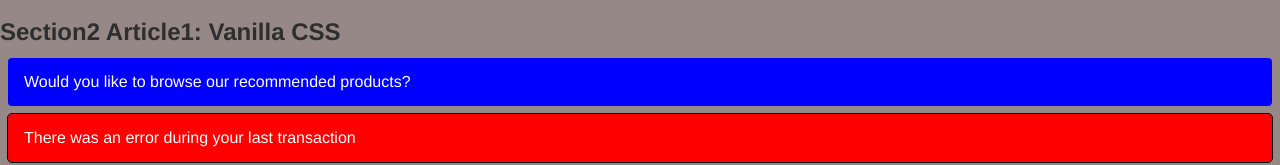
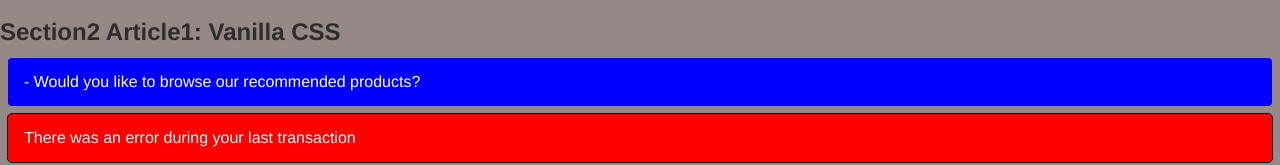
Before and after one commit to KonradKinok/react-first-repository, a React (Create React App) app: page / in a window 1280 px wide. Shown: the part 936-1101 px from the top of the page. Built offline with nearby package versions, Linux system fonts and the light colour scheme.

Commit message:
Update Alert_M1Z2S2.jsx

```diff
--- a/src/components/M1Z2S2/Alert_M1Z2S2.jsx
+++ b/src/components/M1Z2S2/Alert_M1Z2S2.jsx
@@ -15,7 +15,7 @@ export const App_M1Z1S2_VanillaCss = () => {
             <h1>Moduł 1 - Zajęcia 2 - Stylizacja</h1>
             <h2>Section2 Article1: Vanilla CSS</h2>
             <Alert variant="info">
-                Would you like to browse our recommended products?
+                - Would you like to browse our recommended products?
             </Alert>
             <Alert variant="error" outlined>
                 There was an error during your last transaction
```
